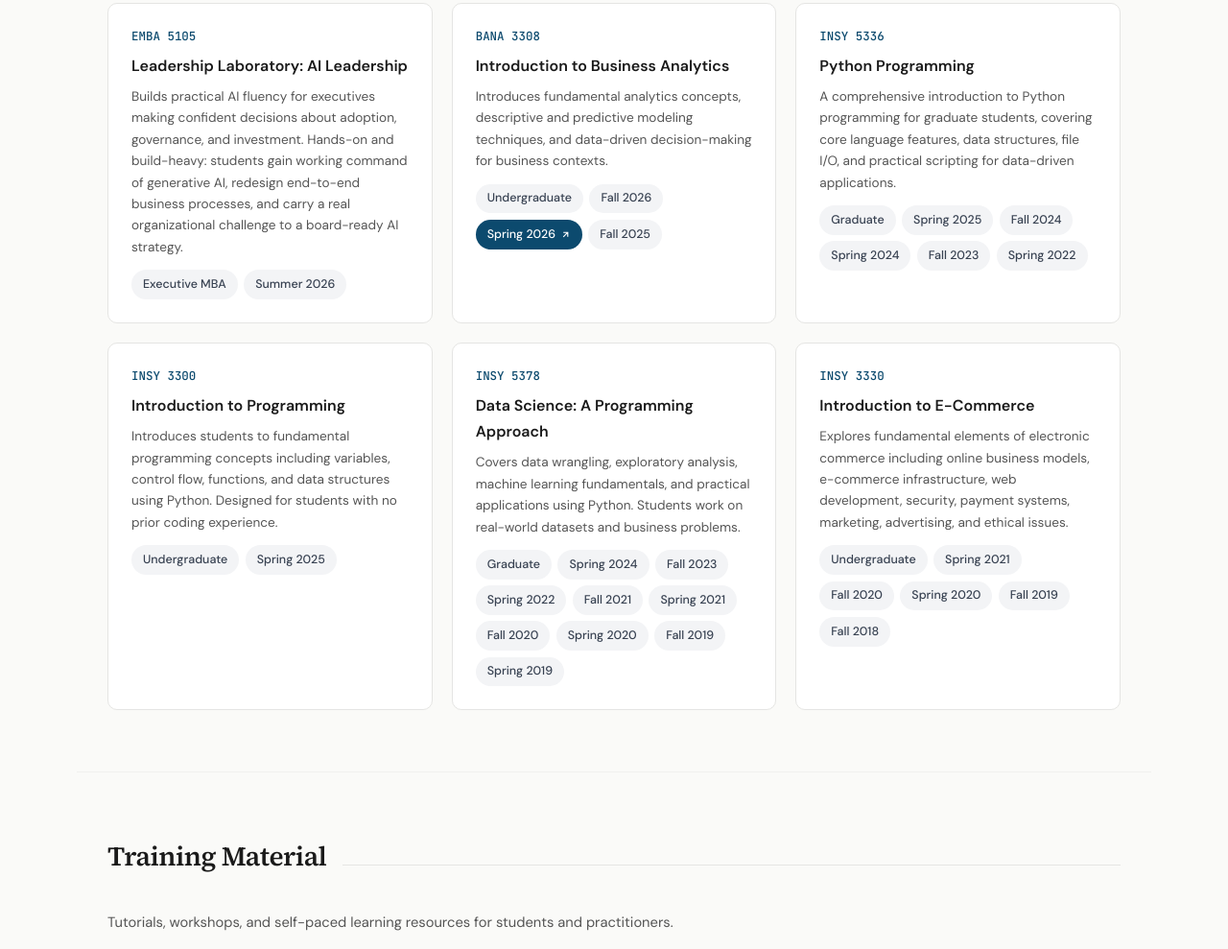
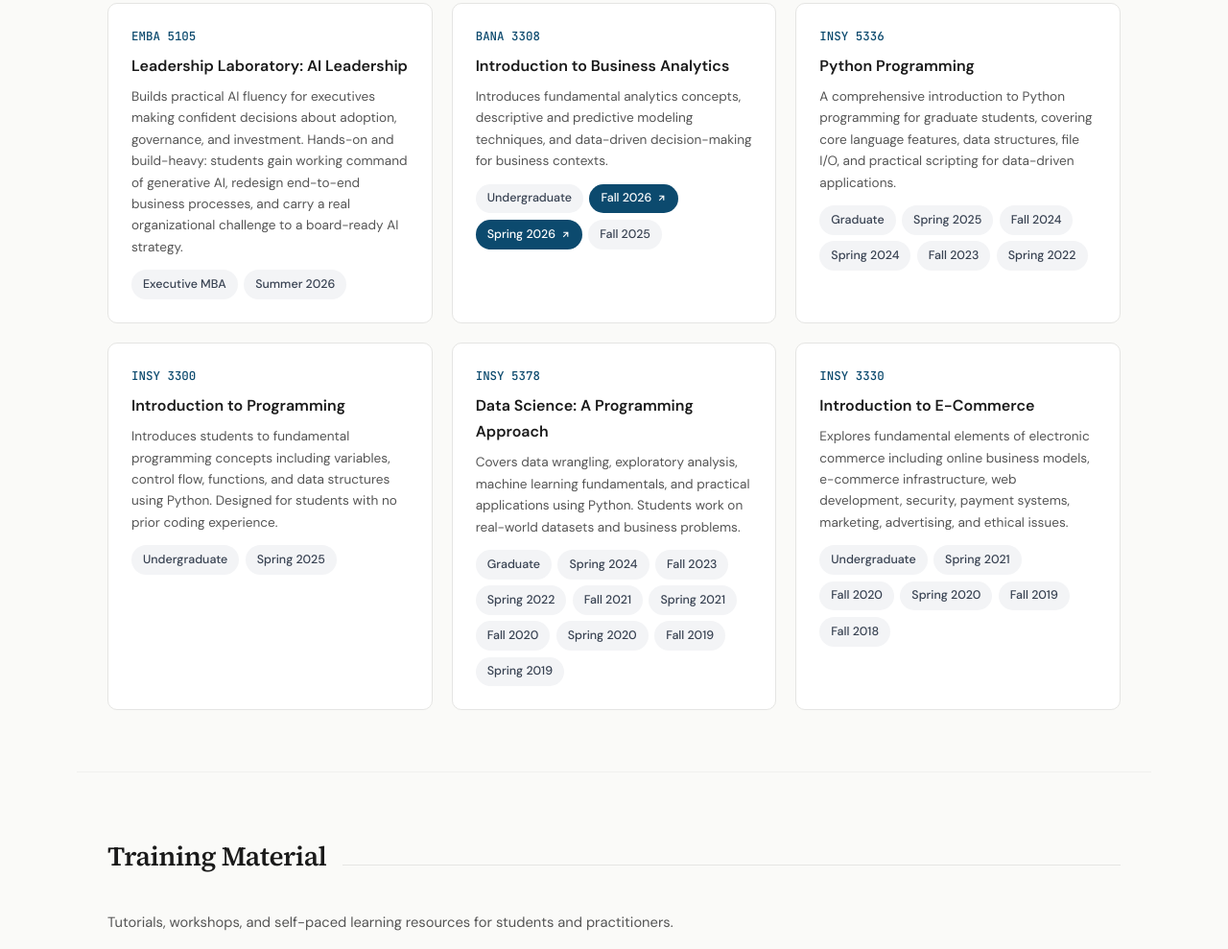
Before and after one commit to mahyarvaghefi/mahyarvaghefi.github.io, a plain HTML site: page index.html in a window 1280 px wide. Shown: the part 4625-5614 px from the top of the page at 96% size. Drawn offline with Linux system fonts and the light colour scheme.

Commit message:
Add files via upload

```diff
--- a/index.html
+++ b/index.html
@@ -1679,7 +1679,10 @@
                 <p>Introduces fundamental analytics concepts, descriptive and predictive modeling techniques, and data-driven decision-making for business contexts.</p>
                 <div class="course-tags">
                     <span class="tag">Undergraduate</span>
-                    <span class="tag">Fall 2026</span>
+                    <a href="bana3308_fall2026/index.html" class="tag" style="background:var(--accent);color:#FFFFFF;text-decoration:none;cursor:pointer;display:inline-flex;align-items:center;gap:0.3rem;transition:all 0.2s;">
+                        Fall 2026
+                        <svg width="11" height="11" fill="none" stroke="currentColor" stroke-width="2.5" viewBox="0 0 24 24"><path d="M7 17L17 7M7 7h10v10"/></svg>
+                    </a>
                     <a href="bana3308/" class="tag" style="background:var(--accent);color:#FFFFFF;text-decoration:none;cursor:pointer;display:inline-flex;align-items:center;gap:0.3rem;transition:all 0.2s;">
                         Spring 2026
                         <svg width="11" height="11" fill="none" stroke="currentColor" stroke-width="2.5" viewBox="0 0 24 24"><path d="M7 17L17 7M7 7h10v10"/></svg>
```
